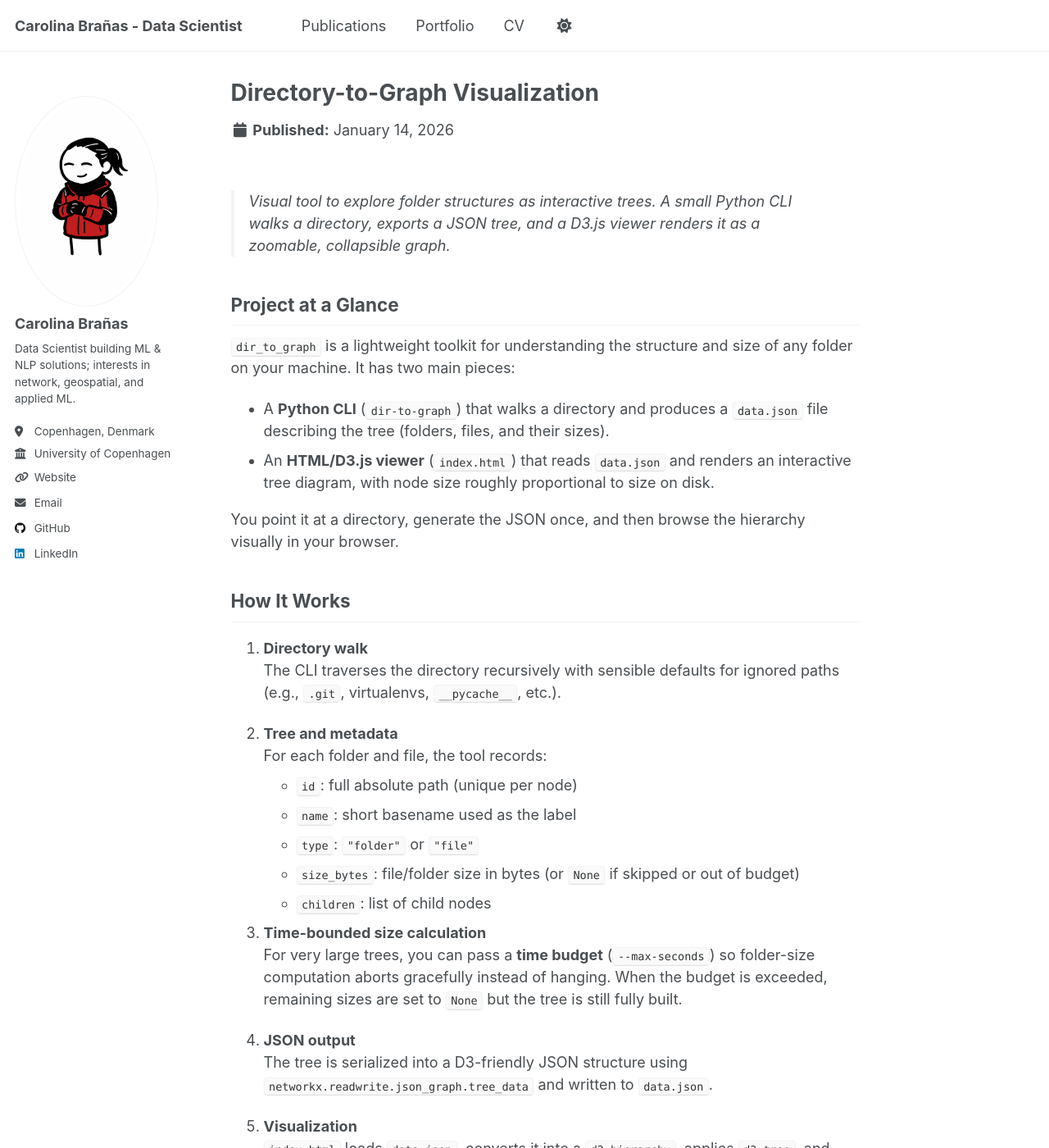
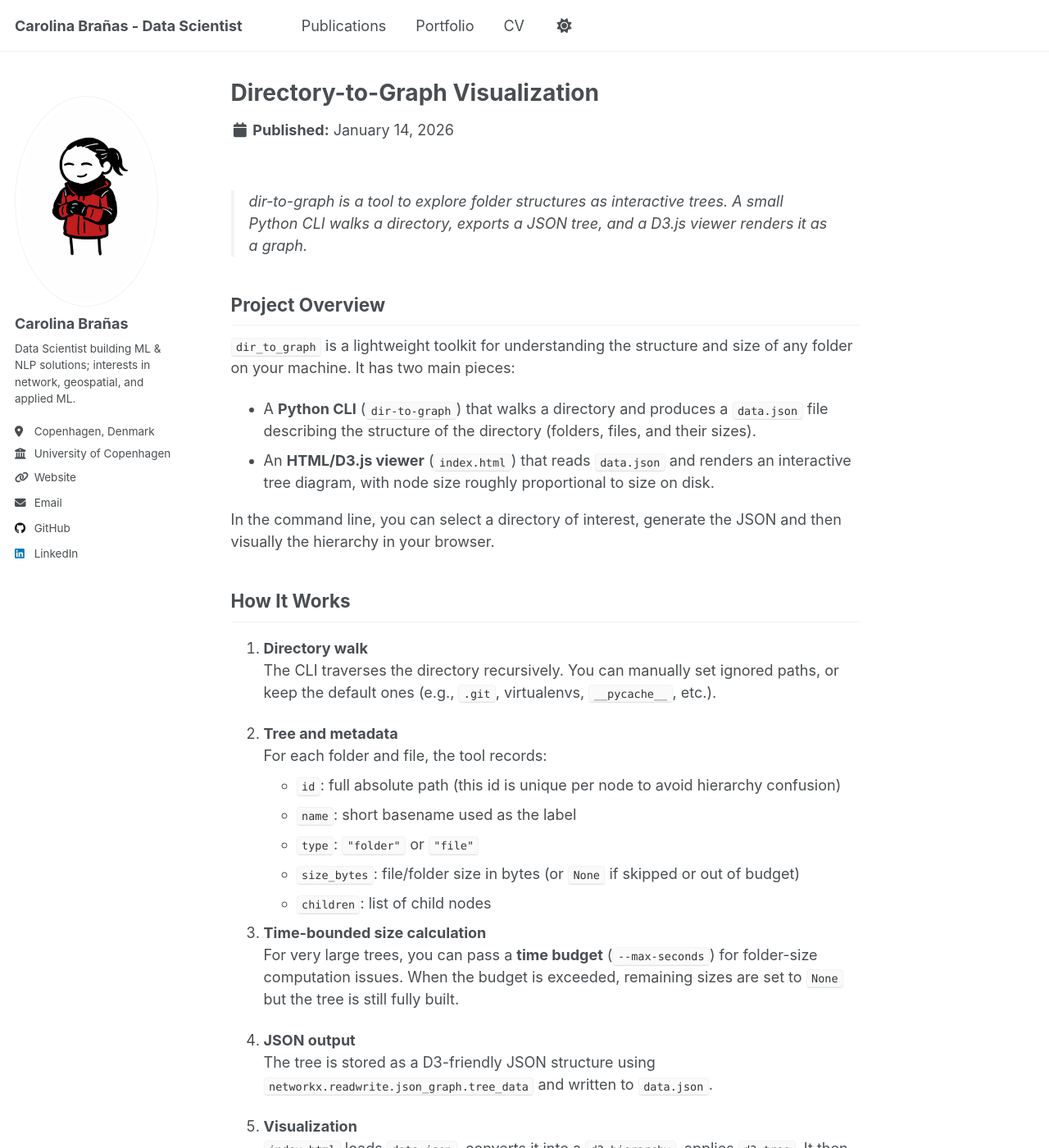
Before and after one commit to carobs9/carobs9.github.io, a Jekyll site: the page built from _portfolio/dir-to-graph.md, in a window 1280 px wide and 1400 px high. Shown: the whole window at 82% size. Built offline with Jekyll 4.4.1, drawn with Linux system fonts in a browser that asks for light colours; a script that is not in the unit is left out; some of the changed text lies outside the part shown.

Commit message:
All updates

````diff
--- a/_portfolio/dir-to-graph.md
+++ b/_portfolio/dir-to-graph.md
@@ -5,38 +5,38 @@ collection: portfolio
 permalink: /portfolio/dir-to-graph/
 ---
 
-> Visual tool to explore folder structures as interactive trees. A small Python CLI walks a directory, exports a JSON tree, and a D3.js viewer renders it as a zoomable, collapsible graph.
+> dir-to-graph is a tool to explore folder structures as interactive trees. A small Python CLI walks a directory, exports a JSON tree, and a D3.js viewer renders it as a graph.
 
-## Project at a Glance
+## Project Overview
 
 `dir_to_graph` is a lightweight toolkit for understanding the structure and size of any folder on your machine. It has two main pieces:
 
-- A **Python CLI** (`dir-to-graph`) that walks a directory and produces a `data.json` file describing the tree (folders, files, and their sizes).
+- A **Python CLI** (`dir-to-graph`) that walks a directory and produces a `data.json` file describing the structure of the directory (folders, files, and their sizes).
 - An **HTML/D3.js viewer** (`index.html`) that reads `data.json` and renders an interactive tree diagram, with node size roughly proportional to size on disk.
 
-You point it at a directory, generate the JSON once, and then browse the hierarchy visually in your browser.
+In the command line, you can select a directory of interest, generate the JSON and then visually the hierarchy in your browser.
 
 ## How It Works
 
 1. **Directory walk**
-   The CLI traverses the directory recursively with sensible defaults for ignored paths (e.g., `.git`, virtualenvs, `__pycache__`, etc.).
+   The CLI traverses the directory recursively. You can manually set ignored paths, or keep the default ones (e.g., `.git`, virtualenvs, `__pycache__`, etc.).
 
 2. **Tree and metadata**
    For each folder and file, the tool records:
-   - `id`: full absolute path (unique per node)
+   - `id`: full absolute path (this id is unique per node to avoid hierarchy confusion)
    - `name`: short basename used as the label
    - `type`: `"folder"` or `"file"`
    - `size_bytes`: file/folder size in bytes (or `None` if skipped or out of budget)
    - `children`: list of child nodes
 
 3. **Time-bounded size calculation**
-   For very large trees, you can pass a **time budget** (`--max-seconds`) so folder-size computation aborts gracefully instead of hanging. When the budget is exceeded, remaining sizes are set to `None` but the tree is still fully built.
+   For very large trees, you can pass a **time budget** (`--max-seconds`) for folder-size computation issues. When the budget is exceeded, remaining sizes are set to `None` but the tree is still fully built.
 
 4. **JSON output**
-   The tree is serialized into a D3-friendly JSON structure using `networkx.readwrite.json_graph.tree_data` and written to `data.json`.
+   The tree is stored as a D3-friendly JSON structure using `networkx.readwrite.json_graph.tree_data` and written to `data.json`.
 
 5. **Visualization**
-   `index.html` loads `data.json`, converts it into a `d3.hierarchy`, applies `d3.tree`, and renders:
+   `index.html` loads `data.json`, converts it into a `d3.hierarchy`, applies `d3.tree`. It then renders:
    - Circles for nodes (folders in one color, files in another)
    - Curved links between parent and children
    - Tooltips with full path and human-readable size (e.g., KB/MB/GB)
@@ -44,20 +44,20 @@ You point it at a directory, generate the JSON once, and then browse the hierarc
 
 ## Example Usage
 
-From the repository root:
+From the repository root, run:
 
 ```bash
 cd dir_to_graph
 python main.py /path/to/your/directory
 ```
 
-This will:
+The previous commands will:
 
 - Walk `/path/to/your/directory`.
 - Generate a `data.json` describing the tree.
-- Save it (by default) in your current working directory.
+- Save it by default in your current working directory.
 
-Then start a simple HTTP server and open the viewer:
+Then, you can start a simple HTTP server and open the viewer by typing:
 
 ```bash
 python -m http.server 8000
@@ -93,18 +93,11 @@ print("wrote", out_path)
 
 This is handy when you want to embed directory visualizations into other applications, scripts, or notebooks.
 
-## What I Focused On
-
-- Designing a **clear JSON schema** that works smoothly with `d3.hierarchy`.
-- Handling **large directories** gracefully with time-limited size computation.
-- Building a **simple, self-contained viewer** (single `index.html`) that you can drop into any static server.
-- Keeping the codebase readable and extensible for future visualizations (e.g., different layouts or color encodings).
-
-## Tech Stack
+## Libraries and Dependencies
 
 - **Python 3.10+**
 - **NetworkX** for graph representation and JSON export
-- **NumPy** (dependency of some graph operations)
+- **NumPy**
 - **D3.js** for the interactive browser visualization
 - Standard library modules: `os`, `json`, `time`, `argparse`
 
@@ -113,5 +106,3 @@ This is handy when you want to embed directory visualizations into other applica
 You can find the full implementation, README, and usage details here:
 
 - GitHub repository: [carobs9/dir_to_graph](https://github.com/carobs9/dir_to_graph)
-
-This portfolio entry gives the high-level overview; the repository dives into installation, requirements, and more usage examples.
````
Also changed, not shown: _portfolio/breast-cancer-pred.md (+2 -2 lines), _portfolio/masters-thesis.md (+2 -1 lines).
